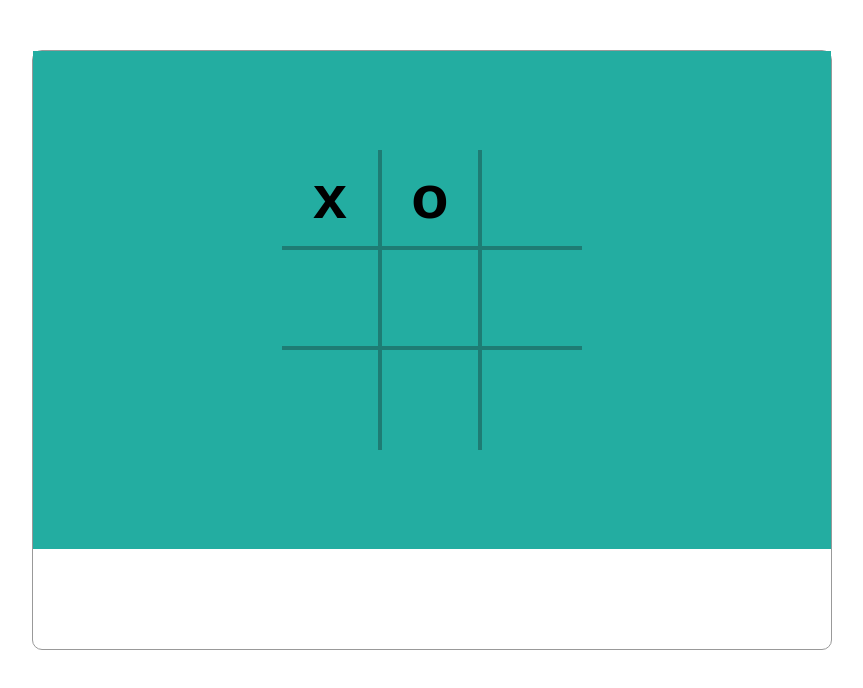
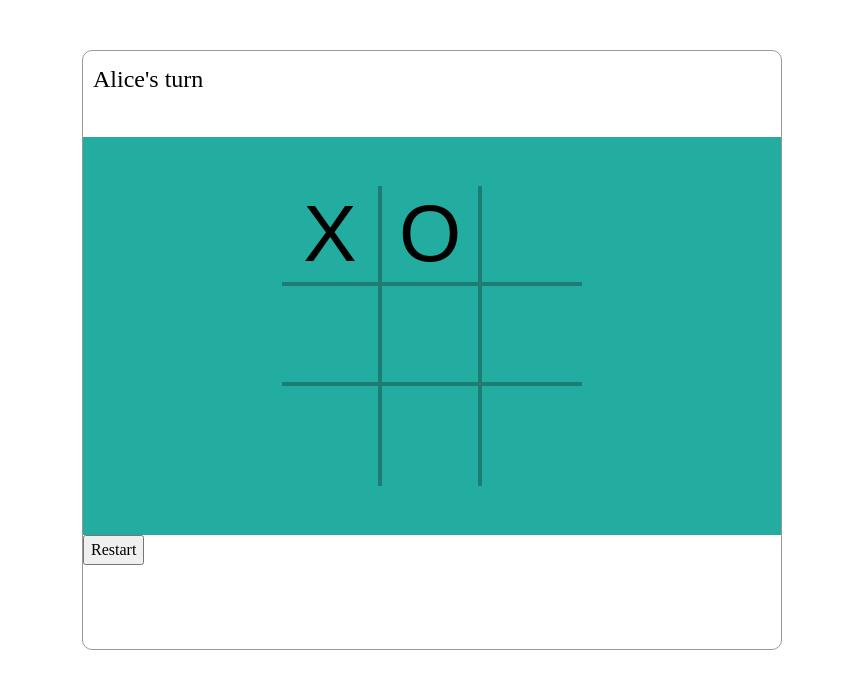
Before and after one commit to Ssekyene/Tic-Tac-Toe, a plain HTML site: page index.html in a window 1280 px wide. Shown: the whole page, without its empty margins (208-1071 px from the left). Drawn offline with Linux system fonts and the light colour scheme.

Commit message:
twisted interface styles

```diff
--- a/assets/css/styles.css
+++ b/assets/css/styles.css
@@ -6,16 +6,23 @@
 }
 
 .ctn {
-    width: min(800px, 100%);
+    width: min(700px, 100%);
     height: 75vh;
     border: 1px solid #999;
     border-radius: 10px;
     margin: 50px auto;
 }
 
+.turn {
+    padding: 10px;
+    font-size: 1.5rem;
+    font-weight: 500;
+    margin-bottom: 30px;
+}
+
 section.play {
     width: 100%;
-    height: calc(100% - 100px);
+    height: calc(100% - 200px);
     display: flex;
     justify-content: center;
     align-items: center;
@@ -32,10 +39,18 @@ section.play {
 }
 
 .cell {
-  padding: 2px;
-  border: none;
-  cursor: pointer;
-  background-color: inherit;
+    padding: 2px;
+    border: none;
+    cursor: pointer;
+    background-color: inherit;
+    display: flex;
+    justify-content: center;
+    align-items: center;
+
+    font-size: 5rem;
+    font-weight: 500;
+    font-family: 'Montserrat', sans-serif;
+    line-height: 1;
 }
 
 .cell:nth-child(1),
@@ -55,14 +70,3 @@ section.play {
 .cell:nth-child(6) {
     border-bottom: 4px solid #1e7c74;
 }
-
-.cell-value {
-    display: inline-block;
-    width: 100%;
-    height: 100%;
-    font-size: 61px;
-    font-weight: 900;
-    text-align: center;
-    /* background-color: #ddd; */
-    font-family: 'Montserrat', sans-serif;
-}
--- a/index.html
+++ b/index.html
@@ -8,14 +8,16 @@
 </head>
 <body>
     <div class="ctn">
-        <div class="turn"></div>
+        <div class="turn">Alice's turn</div>
         <section class="play">
             <div class="board">
-                <button class="cell"><span class="cell-value">x</span>
-                </button>
-                <button class="cell"><span class="cell-value">o</span></button><button class="cell"></button><button class="cell"></button><button class="cell"></button><button class="cell"></button><button class="cell"></button><button class="cell"></button><button class="cell"></button>
+                <button class="cell">X</button>
+                <button class="cell">O</button><button class="cell"></button><button class="cell"></button><button class="cell"></button><button class="cell"></button><button class="cell"></button><button class="cell"></button><button class="cell"></button>
             </div>
         </section>
+        <div class="control-panel">
+            <button class="restart">Restart</button>
+        </div>
     </div>
     <script src="./assets/js/script.js"></script>
 </body>
```
